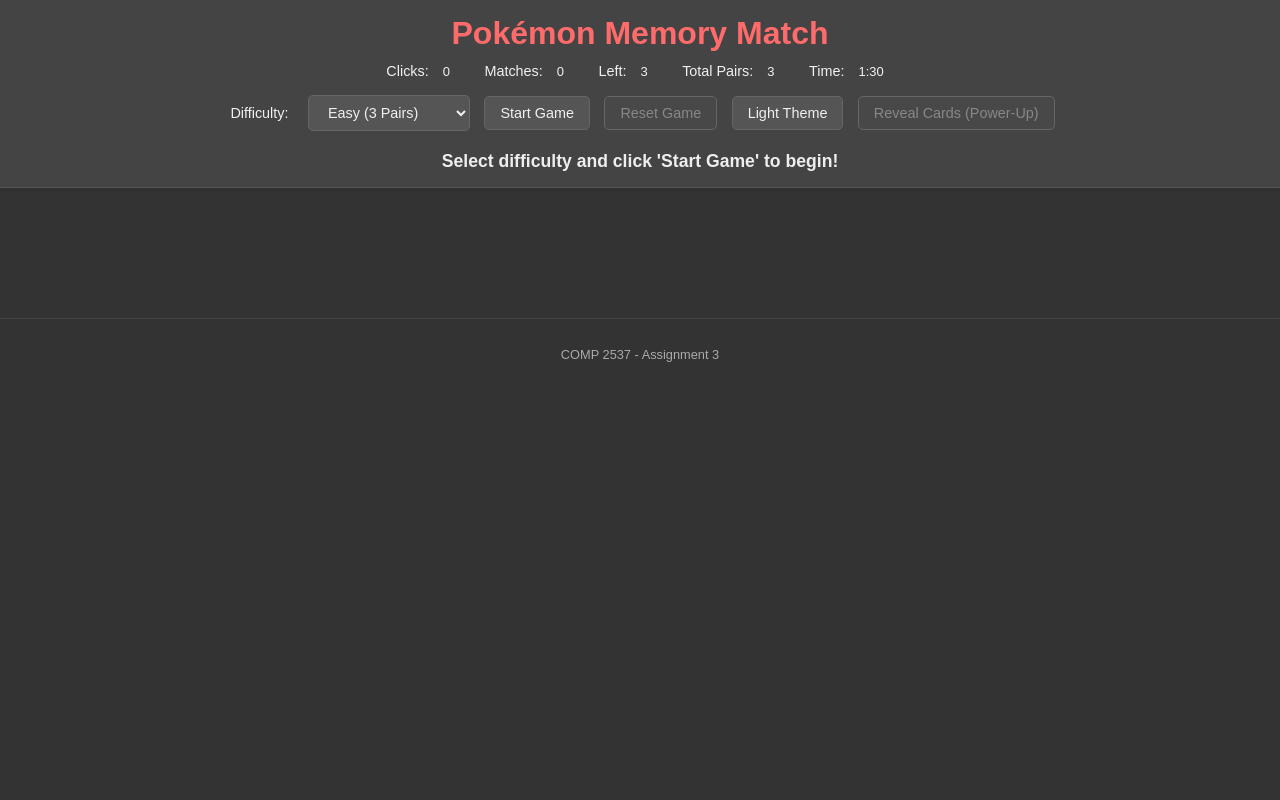
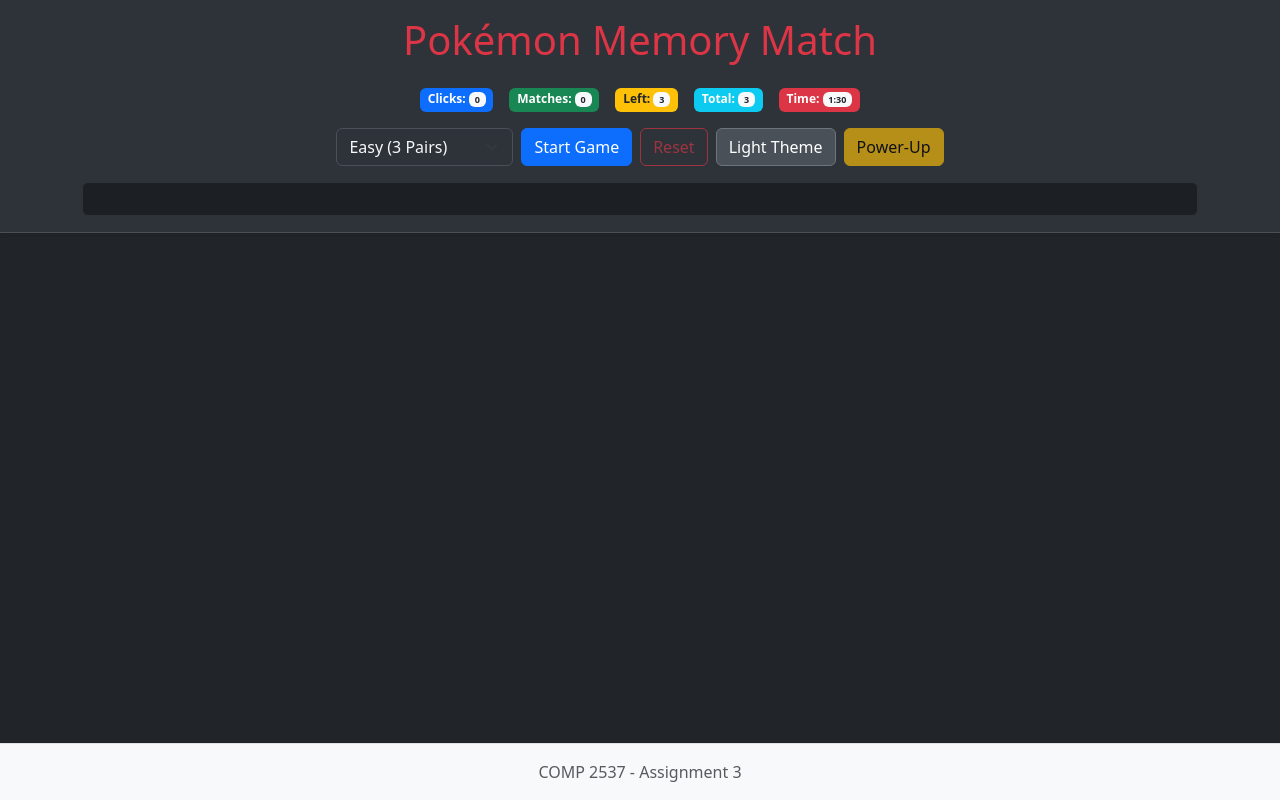
Before and after one commit to JFonseca-BC/JFonseca-2537Assigment3, a plain HTML site: page index.html in a window 1280 px wide. Both pictures are taken after a click on the button "Dark Theme". Drawn offline with nearby package versions, Linux system fonts and the light colour scheme.

Commit message:
Added bootstrap styling

```diff
--- a/index.html
+++ b/index.html
@@ -1,51 +1,63 @@
 <!DOCTYPE html>
 <html lang="en">
-
   <head>
     <meta charset="UTF-8">
     <meta http-equiv="X-UA-Compatible" content="IE=edge">
     <meta name="viewport" content="width=device-width, initial-scale=1.0">
     <title>Pokémon Memory Game</title>
+    <link href="https://cdn.jsdelivr.net/npm/bootstrap@5.3.0/dist/css/bootstrap.min.css" rel="stylesheet">
     <link rel="stylesheet" href="style.css">
     <script src="https://ajax.googleapis.com/ajax/libs/jquery/3.5.1/jquery.min.js"></script>
   </head>
 
-  <body>
-    <header id="game_header">
-      <h1>Pokémon Memory Match</h1>
-      <div id="game_stats">
-        <span>Clicks: <span id="clicks_count">0</span></span>
-        <span>Matches: <span id="pairs_matched_count">0</span></span>
-        <span>Left: <span id="pairs_left_count">0</span></span>
-        <span>Total Pairs: <span id="total_pairs_count">0</span></span>
-        <span>Time: <span id="timer_display">0:00</span></span>
+  <body class="d-flex flex-column min-vh-100">
+    <header class="bg-white shadow-sm border-bottom py-3">
+      <div class="container">
+        <h1 class="text-center text-danger mb-4">Pokémon Memory Match</h1>
+
+        <div class="d-flex flex-wrap justify-content-center gap-4 mb-3">
+          <div class="d-flex gap-3 flex-wrap justify-content-center">
+            <span class="badge bg-primary">Clicks: <span id="clicks_count" class="badge bg-light text-dark">0</span></span>
+            <span class="badge bg-success">Matches: <span id="pairs_matched_count" class="badge bg-light text-dark">0</span></span>
+            <span class="badge bg-warning text-dark">Left: <span id="pairs_left_count" class="badge bg-light text-dark">0</span></span>
+            <span class="badge bg-info">Total: <span id="total_pairs_count" class="badge bg-light text-dark">0</span></span>
+            <span class="badge bg-danger">Time: <span id="timer_display" class="badge bg-light text-dark">0:00</span></span>
+          </div>
+        </div>
+
+        <div class="d-flex flex-wrap justify-content-center gap-2 mb-3">
+          <select id="difficulty_select" class="form-select w-auto">
+            <option value="easy">Easy (3 Pairs)</option>
+            <option value="medium">Medium (6 Pairs)</option>
+            <option value="hard">Hard (10 Pairs)</option>
+          </select>
+          <button id="start_button" class="btn btn-primary">Start Game</button>
+          <button id="reset_button" class="btn btn-outline-danger" disabled>Reset</button>
+          <button id="theme_toggle" class="btn btn-secondary">Dark Theme</button>
+          <button id="power_up_button" class="btn btn-warning" disabled>Power-Up</button>
+        </div>
+
+        <div id="message_area" class="alert alert-info mb-0 text-center"></div>
+        <div id="loading_indicator" class="text-center mt-2" style="display:none;">
+          <div class="spinner-border text-danger" role="status">
+            <span class="visually-hidden">Loading...</span>
+          </div>
+          <span class="ms-2">Loading Pokémon...</span>
+        </div>
       </div>
-      <div id="game_controls">
-        <label for="difficulty_select">Difficulty:</label>
-        <select id="difficulty_select">
-          <option value="easy">Easy (3 Pairs)</option>
-          <option value="medium">Medium (6 Pairs)</option>
-          <option value="hard">Hard (10 Pairs)</option>
-        </select>
-        <button id="start_button">Start Game</button>
-        <button id="reset_button" disabled>Reset Game</button>
-        <button id="theme_toggle">Dark Theme</button>
-        <button id="power_up_button" disabled>Reveal Cards (Power-Up)</button>
-      </div>
-      <div id="message_area">Select difficulty and click 'Start Game' to begin!</div>
-      <div id="loading_indicator" style="display:none;">Loading Pokémon... <span class="pokeball-spinner"></span></div>
     </header>
 
-    <main>
-      <div id="game_grid">
-        </div>
+    <main class="container my-4 flex-grow-1">
+      <div id="game_grid" class="mx-auto"></div>
     </main>
 
-    <footer>
-      <p>COMP 2537 - Assignment 3</p>
+    <footer class="mt-auto bg-light border-top py-3">
+      <div class="container text-center">
+        <p class="mb-0 text-muted">COMP 2537 - Assignment 3</p>
+      </div>
     </footer>
 
+    <script src="https://cdn.jsdelivr.net/npm/bootstrap@5.3.0/dist/js/bootstrap.bundle.min.js"></script>
     <script src="index.js"></script>
   </body>
-
 </html>
--- a/style.css
+++ b/style.css
@@ -1,174 +1,4 @@
-body {
-  margin: 0;
-  font-family: 'Arial', sans-serif;
-  background-color: #f0f0f0;
-  color: #333;
-  transition: background-color 0.3s, color 0.3s;
-  text-align: center;
-}
-
-/* Dark Theme */
-body.dark-theme {
-  background-color: #333;
-  color: #f0f0f0;
-}
-
-body.dark-theme #game_header {
-  background-color: #444;
-  border-bottom: 1px solid #555;
-}
-
-body.dark-theme button {
-  background-color: #555;
-  color: #f0f0f0;
-  border: 1px solid #666;
-}
-
-body.dark-theme button:hover {
-  background-color: #666;
-}
-
-body.dark-theme button:disabled {
-  background-color: #484848;
-  color: #888;
-}
-
-body.dark-theme select {
-  background-color: #555;
-  color: #f0f0f0;
-  border: 1px solid #666;
-}
-
-body.dark-theme #message_area {
-    color: #eee;
-}
-
-body.dark-theme .card .back_face {
-    border: 2px solid #555;
-}
-
-
-#game_header {
-  background-color: #fff;
-  padding: 15px;
-  border-bottom: 1px solid #ddd;
-  box-shadow: 0 2px 4px rgba(0,0,0,0.1);
-  transition: background-color 0.3s, border-bottom 0.3s;
-}
-
-#game_header h1 {
-  margin: 0 0 10px 0;
-  font-size: 2em;
-  color: #e63946;
-}
-
-body.dark-theme #game_header h1 {
-    color: #ff6b6b;
-}
-
-
-#game_stats span, #game_controls label {
-  margin: 0 10px;
-  font-size: 0.9em;
-}
-
-#game_controls {
-  margin-top: 10px;
-  margin-bottom: 15px;
-}
-
-button, select {
-  padding: 8px 15px;
-  margin: 5px;
-  border: 1px solid #ccc;
-  border-radius: 5px;
-  background-color: #fff;
-  color: #333;
-  cursor: pointer;
-  font-size: 0.9em;
-  transition: background-color 0.2s, box-shadow 0.2s;
-}
-
-button:hover {
-  background-color: #e9e9e9;
-  box-shadow: 0 1px 3px rgba(0,0,0,0.1);
-}
-
-button:disabled {
-  background-color: #e0e0e0;
-  color: #aaa;
-  cursor: not-allowed;
-}
-
-#loading_indicator {
-  margin-top: 10px;
-  font-weight: bold;
-  color: #e63946;
-}
-
-body.dark-theme #loading_indicator {
-    color: #ff6b6b;
-}
-
-.pokeball-spinner {
-    display: inline-block;
-    width: 20px;
-    height: 20px;
-    border: 3px solid rgba(0, 0, 0, 0.3);
-    border-radius: 50%;
-    border-top-color: #e63946;
-    animation: spin 1s ease-in-out infinite;
-    margin-left: 8px;
-    vertical-align: middle;
-}
-
-body.dark-theme .pokeball-spinner {
-    border-top-color: #ff6b6b;
-    border: 3px solid rgba(255, 255, 255, 0.3);
-}
-
-
-@keyframes spin {
-    to { transform: rotate(360deg); }
-}
-
-#message_area {
-  margin-top: 10px;
-  font-size: 1.1em;
-  font-weight: bold;
-  min-height: 20px;
-}
-
-.win-message {
-  color: #28a745; /* Green for win */
-}
-body.dark-theme .win-message { color: #32cd32; }
-
-
-.lose-message {
-  color: #dc3545; /* Red for lose */
-}
-body.dark-theme .lose-message { color: #ff6961; }
-
-
-main {
-  padding: 20px;
-}
-
-#game_grid {
-  display: grid;
-  gap: 10px;
-  max-width: 800px;
-  margin: 20px auto;
-  padding: 10px;
-}
-
-#game_grid.disabled-grid .card {
-    opacity: 1;
-    cursor: not-allowed;
-}
-
-
+/* Custom CSS for card flip and dark theme overrides */
 .card {
   aspect-ratio: 2 / 3;
   position: relative;
@@ -177,16 +7,14 @@ main {
   perspective: 1000px;
   cursor: pointer;
   background-color: transparent;
-  border-radius: 8px;
-  box-shadow: 0 4px 8px rgba(0,0,0,0.1);
+  border: none;
 }
-
 
 .card img {
   width: 100%;
   height: 100%;
   object-fit: contain;
-  border-radius: 6px;
+  border-radius: 0.25rem;
 }
 
 .front_face,
@@ -197,70 +25,76 @@ main {
   backface-visibility: hidden;
   top: 0;
   left: 0;
+  border-radius: 0.25rem;
 }
 
 .back_face {
-  /* Style for the back of the card */
   background-color: #a2a2a2;
-  display: flex;
-  align-items: center;
-  justify-content: center;
   border: 2px solid #fff;
-  box-sizing: border-box;
 }
 
 .card.flip {
-  transform: rotateY(180deg); /* Flips the card */
+  transform: rotateY(180deg);
 }
 
 .front_face {
   transform: rotateY(180deg);
   background-color: #fff;
-  padding: 5px;
-  box-sizing: border-box;
+}
+
+.card.matched {
+  opacity: 0.5;
+  cursor: default;
+}
+
+/* Dark theme overrides */
+body.dark-theme {
+  background-color: #212529;
+  color: #f8f9fa;
+}
+
+body.dark-theme header {
+  background-color: #2d3339 !important;
+  border-color: #495057 !important;
+}
+
+body.dark-theme .card .back_face {
+  border-color: #495057;
 }
 
 body.dark-theme .front_face {
-    background-color: #505050;
+  background-color: #495057;
 }
 
-
-.card.matched {
-  /* Style for matched cards, e.g., slightly transparent or bordered */
-  opacity: 1;
-  cursor: default;
-  box-shadow: 0 0 10px #4CAF50;
+body.dark-theme .alert-info {
+  background-color: #1c1f23;
+  border-color: #2d3339;
+  color: #dee2e6;
 }
 
-body.dark-theme .card.matched {
-    box-shadow: 0 0 10px #66bb6a;
+body.dark-theme .btn-secondary {
+  background-color: #495057;
+  border-color: #6c757d;
 }
 
-.card.matched .front_face::after {
-  content: "";
-  position: absolute;
-  top: 0;
-  left: 0;
-  width: 100%;
-  height: 100%;
-  background: rgba(0, 0, 0, 0.3);
-  mix-blend-mode: multiply;
-  border-radius: 6px;
+body.dark-theme .form-select {
+  background-color: #2d3339;
+  border-color: #495057;
+  color: #f8f9fa;
 }
 
-body.dark-theme .card.matched .front_face::after {
-    background: rgba(0, 0, 0, 0.5);
+#game_grid {
+  gap: 1rem;
+  max-width: 800px;
 }
 
-footer {
-  margin-top: 30px;
-  padding: 15px;
-  font-size: 0.8em;
-  color: #777;
-  border-top: 1px solid #eee;
+#game_grid.disabled-grid .card {
+  opacity: 0.7;
+  cursor: not-allowed;
 }
 
-body.dark-theme footer {
-    color: #aaa;
-    border-top: 1px solid #444;
-}
+.win-message { color: #198754; }
+.lose-message { color: #dc3545; }
+
+body.dark-theme .win-message { color: #20c997; }
+body.dark-theme .lose-message { color: #ff6b6b; }
```
Also changed, not shown: favicon.ico (added).
